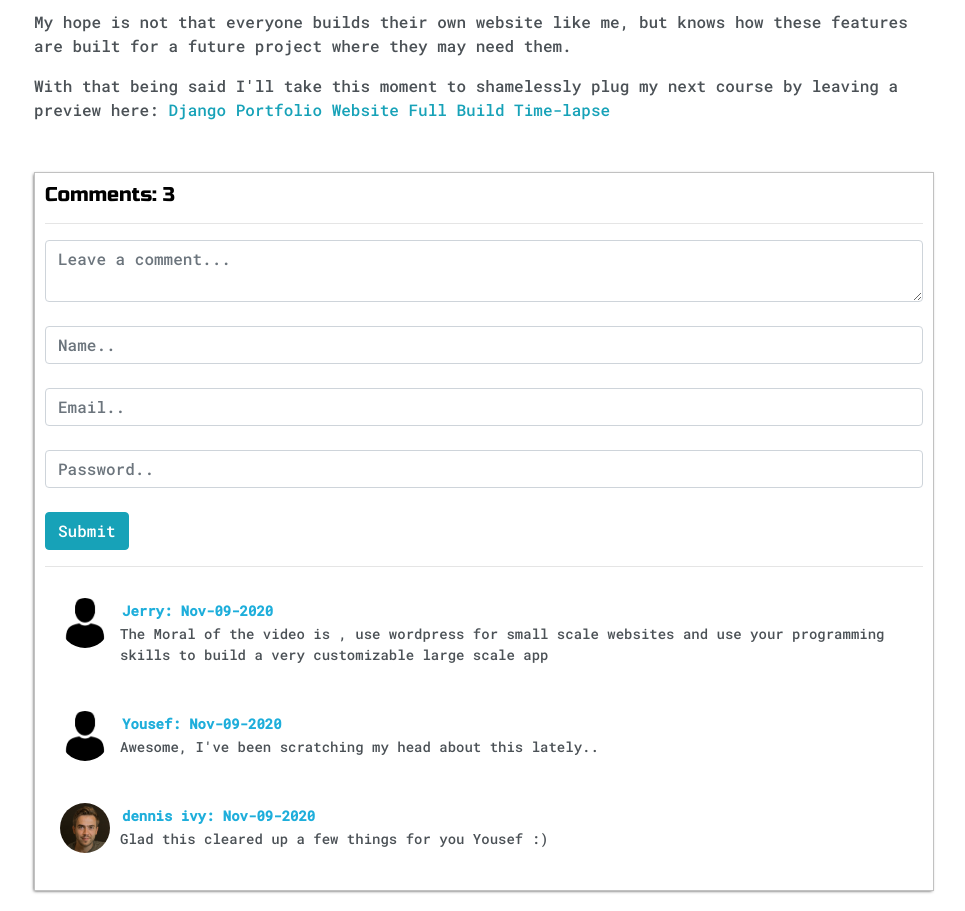
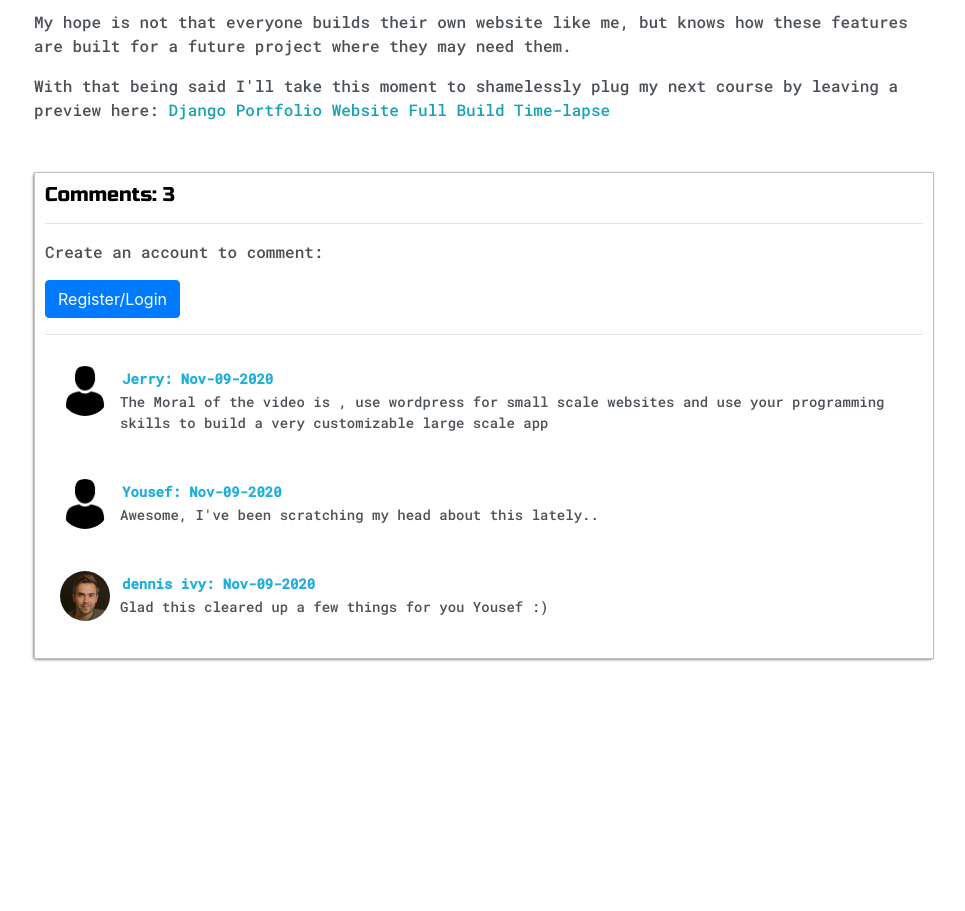
Before and after one commit to divanov11/django-portfolio-website, a Django app: a page that uses base/templates/base/post.html in a window 1280 px wide. Shown: the part 4092-5003 px from the top of the page, without its empty margins (156-1121 px from the left). After the commit the page ends 4753 px from the top, so only its background shows below. Run offline with Django 3.2, Linux system fonts and the light colour scheme; data comes from the database, SQL or seed files in the repository; both versions use the stored data as it was after the commit; some libraries are stand-ins or nearby versions.

Commit message:
Email as username signal (pre_save)

```diff
--- a/base/templates/base/post.html
+++ b/base/templates/base/post.html
@@ -61,20 +61,6 @@
 </style>
 
 <div class="post-container">
-	{% if messages %}
-		{% for message in messages %}
-			{% if message.tags == 'success' %}
-				<div class="alert alert-success" role="alert">
-					<span>{{message}}</span>
-				</div>
-			{% elif message.tags == 'error' %}
-				<div class="alert alert-danger" role="alert">
-					<span>{{message}}</span>
-				</div>
-			{% endif %}
-		{% endfor %}
-	{% endif %}
-
 
 	<a class="btn btn-sm btn-primary" href="{% url 'posts' %}">&laquo Back to Posts</a>
 
@@ -103,21 +89,17 @@
 			- Not logged in, output form and say "Register to comment and give room for a message"
 			- When given username
 		-->
-
+		{% if request.user.is_authenticated %}
 		<form action="" method="POST">
 			{% csrf_token %}
 			<textarea required class="form-control" placeholder="Leave a comment..." name="comment"></textarea>
-			{% if request.user.is_authenticated == False %}
-				<br>
-				<input class="form-control" type="text" name="first_name" placeholder="Name..">
-				<br>
-				<input class="form-control" type="email" name="email" placeholder="Email..">
-				<br>
-				<input class="form-control" type="password" name="password" placeholder="Password..">
-			{% endif %}
 			<br>
 			<input class="btn btn-info" type="submit" value="Submit">
 		</form>
+		{% else %}
+			<p>Create an account to comment:</p>
+			<a class="btn btn-primary" href="{% url 'register' %}">Register/Login</a>
+		{% endif %}
 
 		<hr>
 		{% for comment in post.postcomment_set.all %}
--- a/base/views.py
+++ b/base/views.py
@@ -47,28 +47,13 @@ def post(request, slug):
 	post = Post.objects.get(slug=slug)
 
 	if request.method == 'POST':
-		try:
-			if request.user.is_authenticated:
-				user = request.user
-			else:
-				user = User.objects.create(
-					username=request.POST['email'],
-					email=request.POST['email'],
-					first_name=request.POST['first_name'],
-					)
-				user.set_password(request.POST['password'])
-				user.save()
-				login(request, user)
-				messages.success(request, "Account was successfully created, you are now logged in.")
+		PostComment.objects.create(
+			author=request.user.profile,
+			post=post,
+			body=request.POST['comment']
+			)
+		messages.success(request, "You're comment was successfuly posted!")
 
-			PostComment.objects.create(
-				author=user.profile,
-				post=post,
-				body=request.POST['comment']
-				)
-			messages.success(request, "You're comment was successfuly posted!")
-		except:
-			messages.error(request, "Email OR username already exist...")
 		return redirect('post', slug=post.slug)
 
 
@@ -175,7 +160,6 @@ def registerPage(request):
 		form = CustomUserCreationForm(request.POST)
 		if form.is_valid():
 			user = form.save(commit=False)
-			user.username = request.POST['email']
 			user.save()
 			messages.success(request, 'Account successfuly created!')
 
```
Also changed, not shown: base/signals.py (+7 -0 lines), db.sqlite3.
